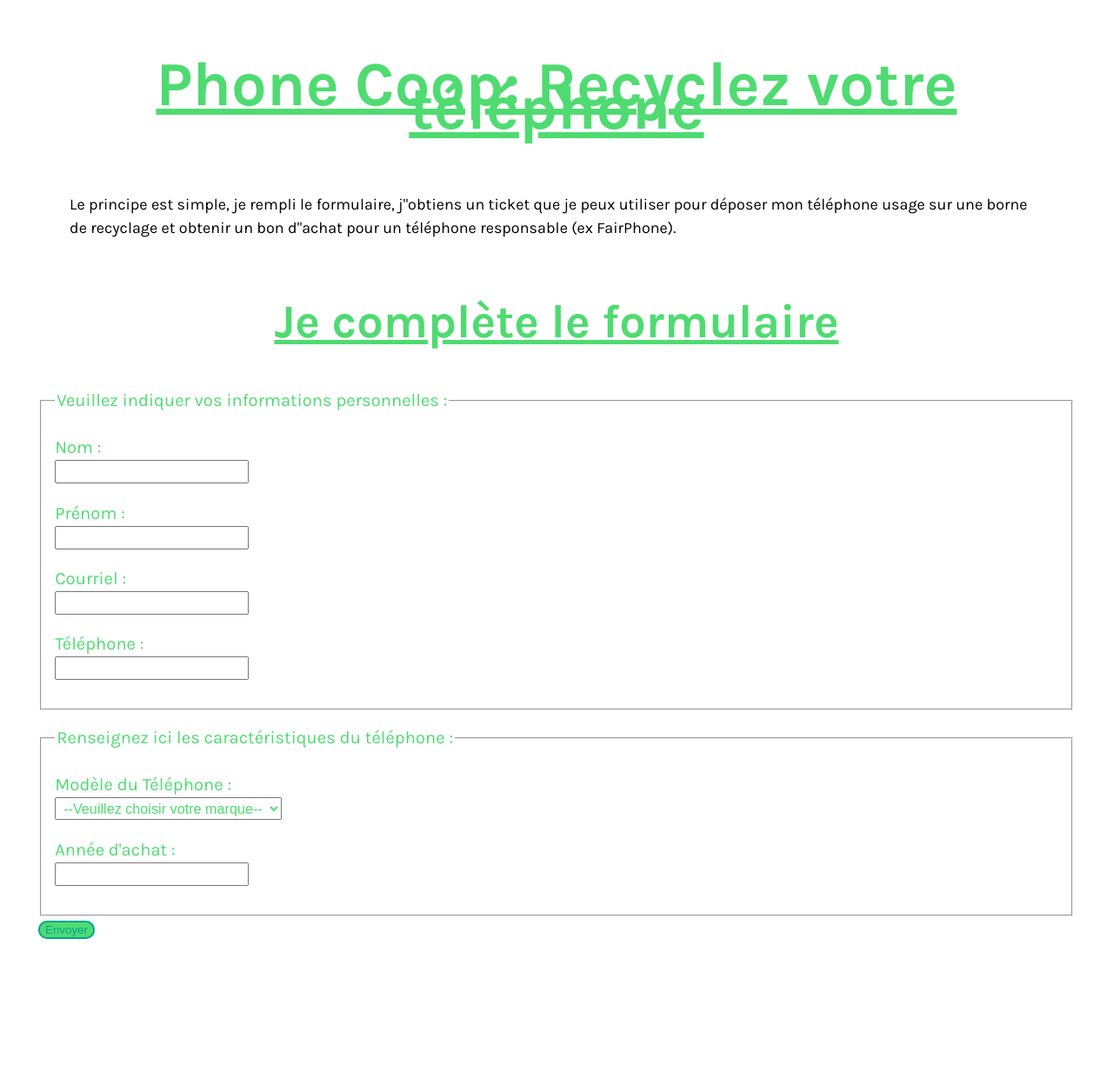
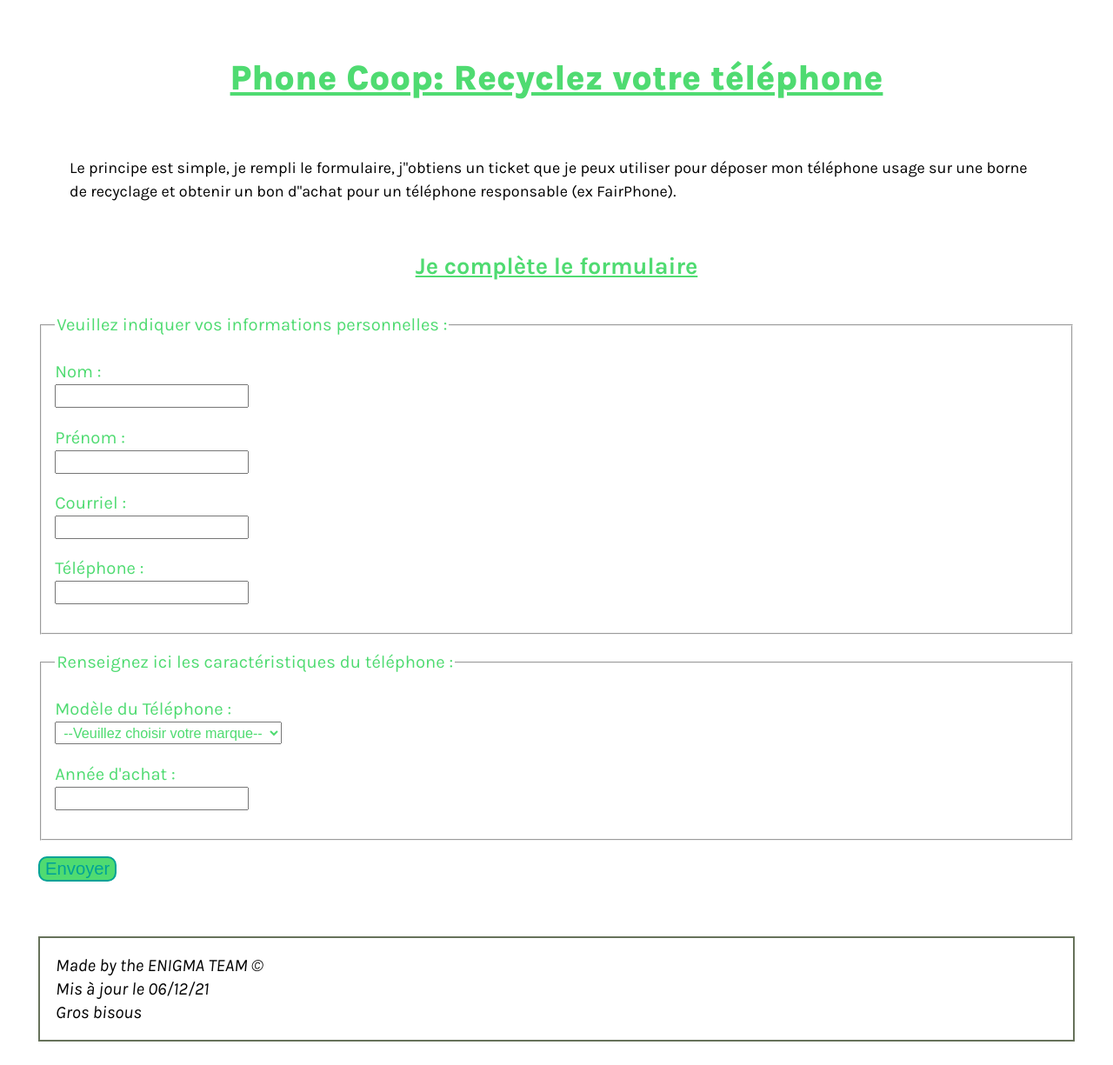
Before and after one commit to GuillaumeKESTEMAN/phone-coop, a Next.js app in the folder front/: page / in a window 1280 px wide. Shown: the whole page at 87% size. Before the commit the page ends 1081 px from the top, so only its background shows below. Built offline with nearby package versions, Linux system fonts and the light colour scheme; a web font is replaced by a local one.

Commit message:
Feat(Frontend) : Adding a footer component and some stylesheet

```diff
--- /dev/null
+++ b/front/components/footer.module.css
@@ -0,0 +1,11 @@
+.foot {
+    border: 2px solid;
+    border-color: var(--grey);
+    margin-top: 3.5rem;
+
+}
+
+.copyright {
+    margin: 1rem;
+
+}
--- /dev/null
+++ b/front/components/footer.tsx
@@ -0,0 +1,13 @@
+import styles from "../components/footer.module.css";
+
+export default function Footer() {
+    return <footer className={styles.foot}>
+                <address>
+                    <p className={styles.copyright}>
+                        Made by the ENIGMA TEAM &#169; <br/>
+                        Mis à jour le 06/12/21 <br/>
+                        Gros bisous
+                     </p>
+                </address>
+            </footer>
+}
--- a/front/components/title.module.css
+++ b/front/components/title.module.css
@@ -1,6 +1,8 @@
 .h1 {
   text-align: center;
-  font-size: 4rem;
+  font-size: var(--giantFontSize);
+  font-weight: var(--giantFontWeight);
+  line-height: var(--giantLineHeight);
   text-decoration: underline;
   padding: 2rem;
   color: var(--primary);
@@ -8,7 +10,7 @@
 
 .h2 {
   text-align: center;
-  font-size: 3rem;
+  font-size: var(--bigFontSize);
   text-decoration: underline;
   padding: 1rem;
   color: var(--primary);
@@ -16,7 +18,7 @@
 
 .h3 {
   text-align: center;
-  font-size: 2rem;
+  font-size: var(--mediumFontSize);
   text-decoration: underline;
   padding: 1rem 2rem 0 2rem;
   color: var(--primary);
--- a/front/components/validationButton.module.css
+++ b/front/components/validationButton.module.css
@@ -5,10 +5,17 @@
   background-color: var(--primary);
   border: 2px var(--tertiary) solid;
   color: var(--tertiary);
+  font-size: var(--mediumFontSize);
+  margin-top: 1rem;
 }
 
 .button:hover {
   background-color: var(--tertiary);
   border-color: var(--primary);
   color: var(--primary);
+  box-shadow: 5px 5px 5px var(--grey);
 }
+
+.button:active {
+  box-shadow: 10px 5px 5px var(--grey) inset;
+}
--- a/front/pages/index.tsx
+++ b/front/pages/index.tsx
@@ -10,6 +10,7 @@
 import InputComponent from "../components/InputComponent";
 import ValidationButton from "../components/validationButton";
 import Select from "../components/Select";
+import Footer from "../components/footer";
 
 type Inputs = {
   firstName: string;
@@ -117,6 +118,8 @@
           <ValidationButton type="submit">Envoyer</ValidationButton>
         </form>
       </main>
+      <Footer></Footer>
+      <br/>
     </div>
   );
 };
```
Also changed, not shown: 1 other file (tests, documents, lock files or other folders).
